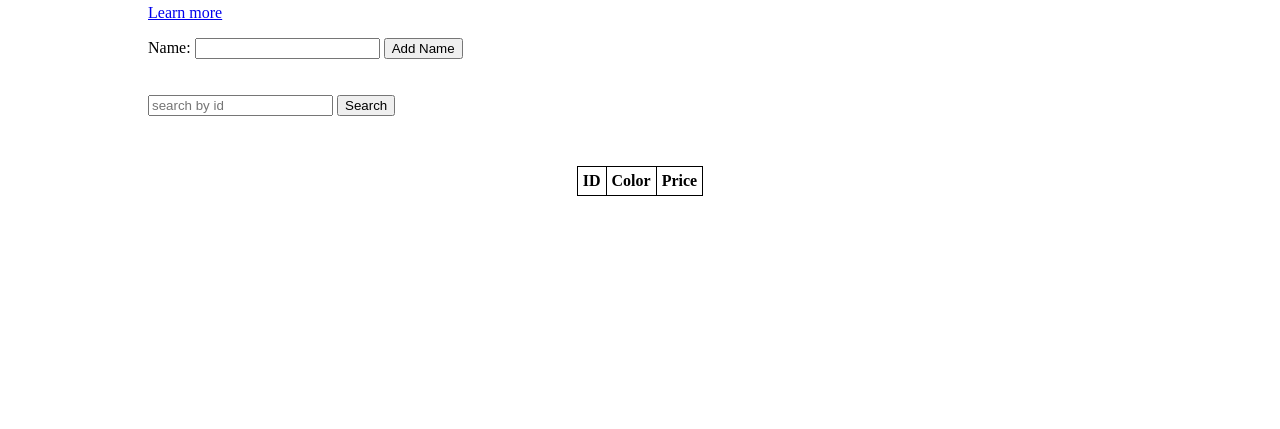
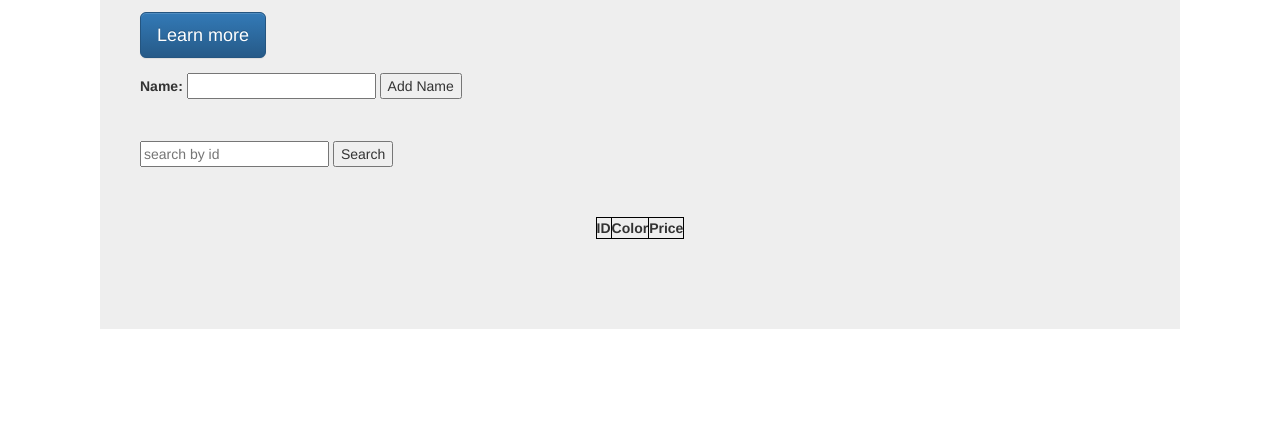
Before and after one commit to JPass88/Can-Fren, a website: page client/index.html in a window 1280 px wide. Shown: the part 372-801 px from the top of the page. Drawn offline with nearby package versions, Linux system fonts and the light colour scheme.

Commit message:
add css?

```diff
--- a/client/index.html
+++ b/client/index.html
@@ -1,12 +1,16 @@
-<!-- <!DOCTYPE html>
-<html lange="en"> -->
+<!DOCTYPE html>
+<html lange="en">
 <head>
     <meta charset="UTF-8">
     <meta name="viewport" content="width=device-width",
     initial-scale=1.0">
     <link rel="stylesheet" href="stylesheet.css">
     <title>Web App</title>
-
+    <script src="https://ajax.googleapis.com/ajax/libs/jquery/1.11.2/jquery.min.js"></script>
+    <link rel="stylesheet" href="https://maxcdn.bootstrapcdn.com/bootstrap/3.3.1/css/bootstrap.min.css">
+    <link rel="stylesheet" href="https://maxcdn.bootstrapcdn.com/bootstrap/3.3.1/css/bootstrap-theme.min.css">
+    <script src="https://maxcdn.bootstrapcdn.com/bootstrap/3.3.1/js/bootstrap.min.js"></script>
+  </head>
 <body>
 
     <div style="margin:100px;">
```
